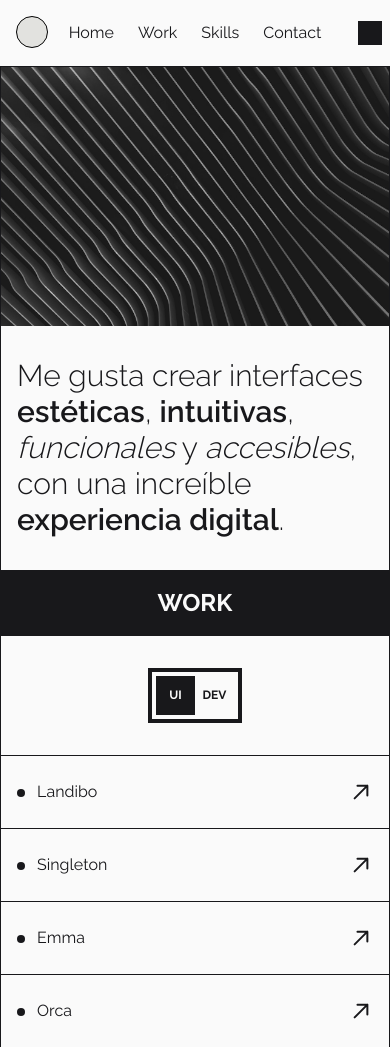
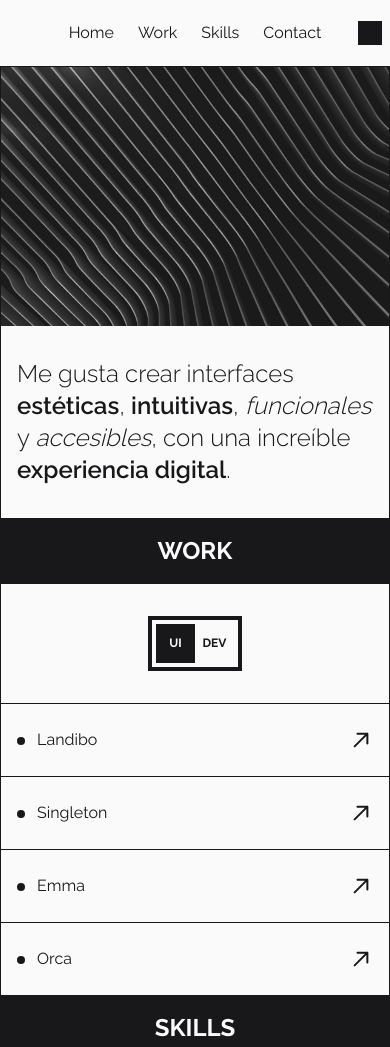
Before and after one commit to josnethmoreno/home, a website built with Vite: page src/index.html in a window 390 px wide. Shown: the top 1047 px of the page. Built offline with nearby package versions, Linux system fonts and the light colour scheme.

Commit message:
cursor hidden mobile

```diff
--- a/src/index.html
+++ b/src/index.html
@@ -38,9 +38,10 @@
     </figure>
     <section id="home">
       <div class="container-md mx-auto max-w-[544px] border-x border-[color:var(--secondary)] px-4 md:px-6 py-8">
-        <p class="text-3xl font-light"> Me gusta crear interfaces <span class="font-semibold">estéticas</span>, <span
-            class="font-semibold">intuitivas</span>, <span class="font-extralight italic">funcionales</span> y <span
-            class="font-extralight italic">accesibles</span>, con una increíble <span class="font-semibold">experiencia
+        <p class="text-2xl md:text-3xl font-light"> Me gusta crear interfaces <span
+            class="font-semibold">estéticas</span>, <span class="font-semibold">intuitivas</span>, <span
+            class="font-extralight italic">funcionales</span> y <span class="font-extralight italic">accesibles</span>,
+          con una increíble <span class="font-semibold">experiencia
             digital</span>.
         </p>
       </div>
@@ -299,7 +300,7 @@
         </div>
       </div>
       <div class="container-md mx-auto max-w-[544px] border-x border-[color:var(--secondary)] px-4 py-8">
-        <p class="text-3xl">
+        <p class="text-2xl md:text-3xl">
           ¿Tienes algún proyecto en mente?
           <span class="font-bold">Contáctame!</span> Y creemos juntos la
           siguiente
@@ -370,7 +371,7 @@
         </div>
       </div>
     </footer>
-    <div class="fixed top-0 w-6 h-6 z-50 rounded-full" data-hover="false" id="cursor">
+    <div class="w-6 h-6 z-50 rounded-full" data-hover="false" id="cursor">
       <div class="rounded-full border border-[color:var(--primary)] bg-[color:var(--secondary)]"></div>
     </div>
   </main>
--- a/src/style.css
+++ b/src/style.css
@@ -145,11 +145,12 @@ input[type='checkbox']::before {
 }
 
 #cursor {
-	--x: 0;
-	--y: 0;
+	--x: -100px;
+	--y: -100px;
 	display: flex;
 	justify-content: center;
 	align-items: center;
+	position: fixed;
 	top: 0;
 	left: 0;
 	width: 4rem;
```
